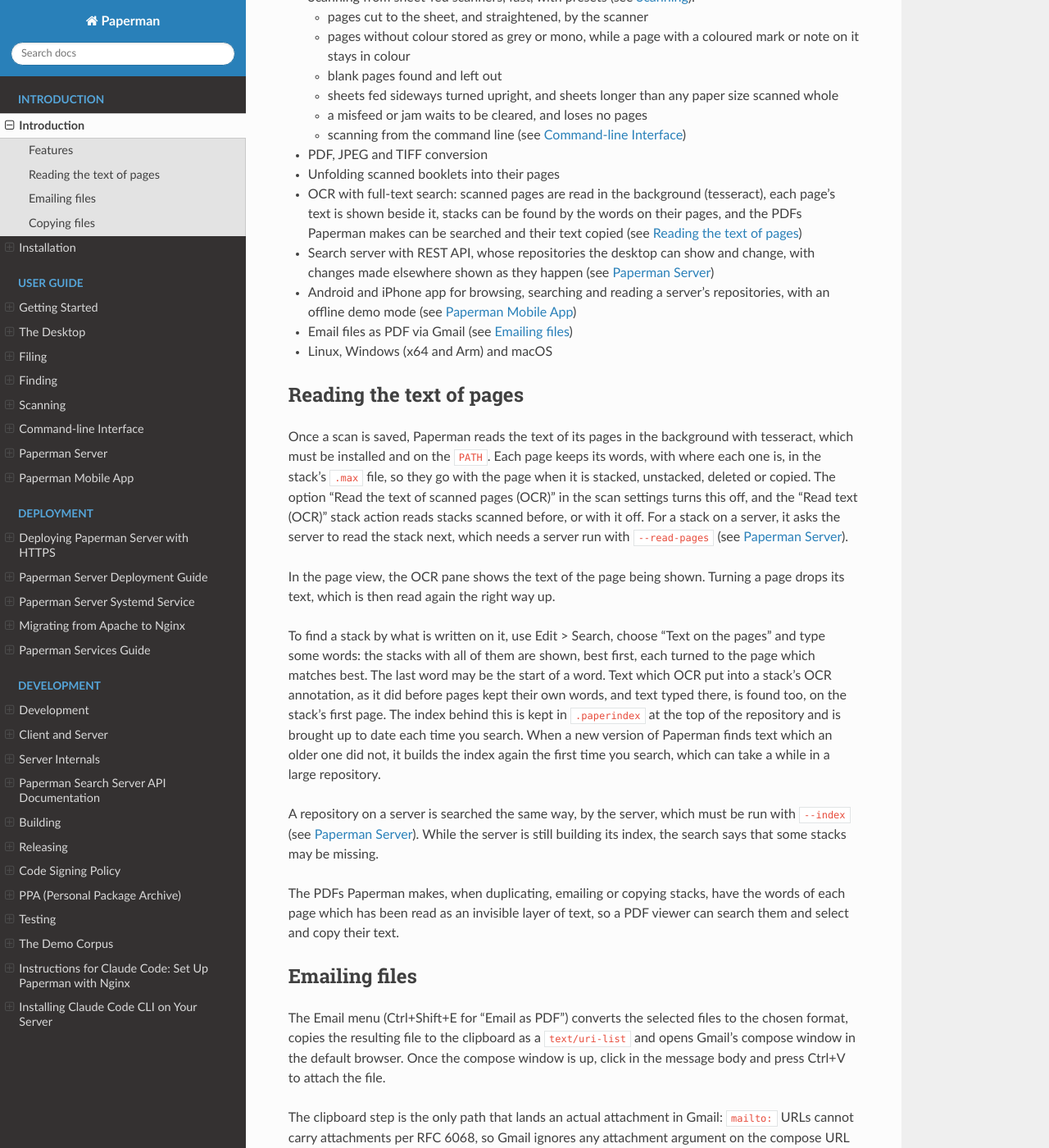
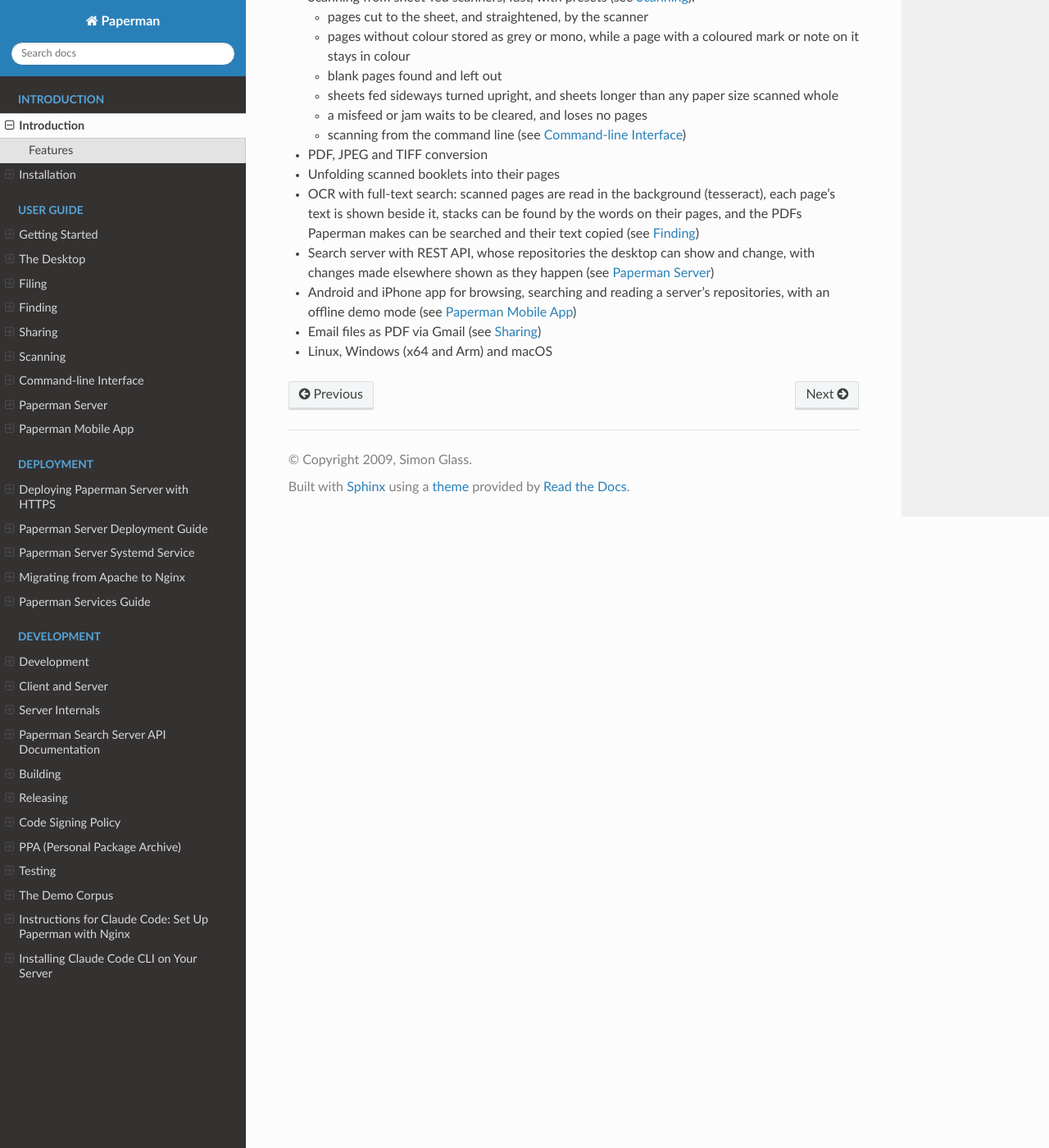
Before and after one commit to sjg20/paperman, a Sphinx documentation site: the page built from doc/introduction.rst, in a window 1280 px wide and 1400 px high, scrolled down 1455 px. Shown: the whole window at 82% size. Built offline with Sphinx 7.4.7 and the Read the Docs theme 3.1.0, drawn with Linux system fonts in a browser that asks for light colours; some of the changed text lies outside the part shown.

Commit message:
doc: Add a Sharing page to the user guide
The user guide does not say how to print papers, email them, copy them
to other programs or save them as PDFs. How emailing and copying work is
explained in the introduction, beside an account of reading the text of
pages which the Finding page now covers.

Add a Sharing page, on printing, with a table of Paperman's options in
the print dialog, emailing, with the Email submenu, copying, and saving
stacks as PDFs or pictures. Move the introduction's accounts of emailing
and copying there, and what the Finding page lacked of its account of
reading the text of pages to the Finding page: how the stacks found are
ordered, the notes being searched, the index, and the server's --index.
The introduction keeps the list of features, which now links to these
pages.

Co-developed-by: Claude Opus 5.5 (1M context) <noreply@anthropic.com>

```diff
--- a/doc/index.rst
+++ b/doc/index.rst
@@ -18,6 +18,7 @@
    desktop
    filing
    finding
+   sharing
    scanning
    cli
    server
--- a/doc/introduction.rst
+++ b/doc/introduction.rst
@@ -57,76 +57,11 @@
 - OCR with full-text search: scanned pages are read in the background
   (tesseract), each page's text is shown beside it, stacks can be found by
   the words on their pages, and the PDFs Paperman makes can be searched
-  and their text copied (see `Reading the text of pages`_)
+  and their text copied (see :doc:`finding`)
 - Search server with REST API, whose repositories the desktop can show and
   change, with changes made elsewhere shown as they happen (see
   :doc:`server`)
 - Android and iPhone app for browsing, searching and reading a server's
   repositories, with an offline demo mode (see :doc:`app`)
-- Email files as PDF via Gmail (see `Emailing files`_)
+- Email files as PDF via Gmail (see :doc:`sharing`)
 - Linux, Windows (x64 and Arm) and macOS
-
-Reading the text of pages
--------------------------
-
-Once a scan is saved, Paperman reads the text of its pages in the
-background with tesseract, which must be installed and on the ``PATH``.
-Each page keeps its words, with where each one is, in the stack's
-``.max`` file, so they go with the page when it is stacked, unstacked,
-deleted or copied. The option "Read the text of scanned pages (OCR)" in
-the scan settings turns this off, and the "Read text (OCR)" stack action
-reads stacks scanned before, or with it off. For a stack on a server, it
-asks the server to read the stack next, which needs a server run with
-``--read-pages`` (see :doc:`server`).
-
-In the page view, the OCR pane shows the text of the page being shown.
-Turning a page drops its text, which is then read again the right way up.
-
-To find a stack by what is written on it, use Edit > Search, choose
-"Text on the pages" and type some words: the stacks with all of them are
-shown, best first, each turned to the page which matches best. The last
-word may be the start of a word. Text which OCR put into a stack's OCR
-annotation, as it did before pages kept their own words, and text typed
-there, is found too, on the stack's first page. The index behind this is
-kept in ``.paperindex`` at the top of the repository and is brought up to
-date each time you search. When a new version of Paperman finds text
-which an older one did not, it builds the index again the first time you
-search, which can take a while in a large repository.
-
-A repository on a server is searched the same way, by the server, which
-must be run with ``--index`` (see :doc:`server`). While the server is
-still building its index, the search says that some stacks may be
-missing.
-
-The PDFs Paperman makes, when duplicating, emailing or copying stacks,
-have the words of each page which has been read as an invisible layer of
-text, so a PDF viewer can search them and select and copy their text.
-
-Emailing files
---------------
-
-The Email menu (Ctrl+Shift+E for "Email as PDF") converts the selected
-files to the chosen format, copies the resulting file to the clipboard
-as a ``text/uri-list`` and opens Gmail's compose window in the default
-browser.  Once the compose window is up, click in the message body and
-press Ctrl+V to attach the file.
-
-The clipboard step is the only path that lands an actual attachment in
-Gmail: ``mailto:`` URLs cannot carry attachments per RFC 6068, so Gmail
-ignores any attachment argument on the compose URL itself.  The same
-flow works with other webmail clients (Outlook on the web, Fastmail)
-that accept file paste into compose, and with desktop Chrome / Firefox
-generally.
-
-If more than one file is selected they are packed into a single zip
-first, since most compose paste handlers only take one file.
-
-Copying files
--------------
-
-The Copy command (Ctrl+C) converts the selected files to PDF and puts
-the result on the clipboard as a ``text/uri-list``, the same way the
-Email menu does, but without opening a browser.  Paste it wherever a
-file is wanted: a Gmail compose window (Ctrl+V attaches it), a file
-manager, or a chat window.  As with email, more than one file is packed
-into a single zip first.
```
Also changed, not shown: doc/finding.rst (+20 -6 lines), doc/sharing.rst (added, +94 -0 lines), doc/images/drag-to-folder-labelled.png, doc/images/drag-to-folder.png, doc/images/email-menu.png (added), doc/images/print-options.png (added), doc/images/scan-folders.png, doc/images/scan-panel.png, doc/images/search-results.png.
